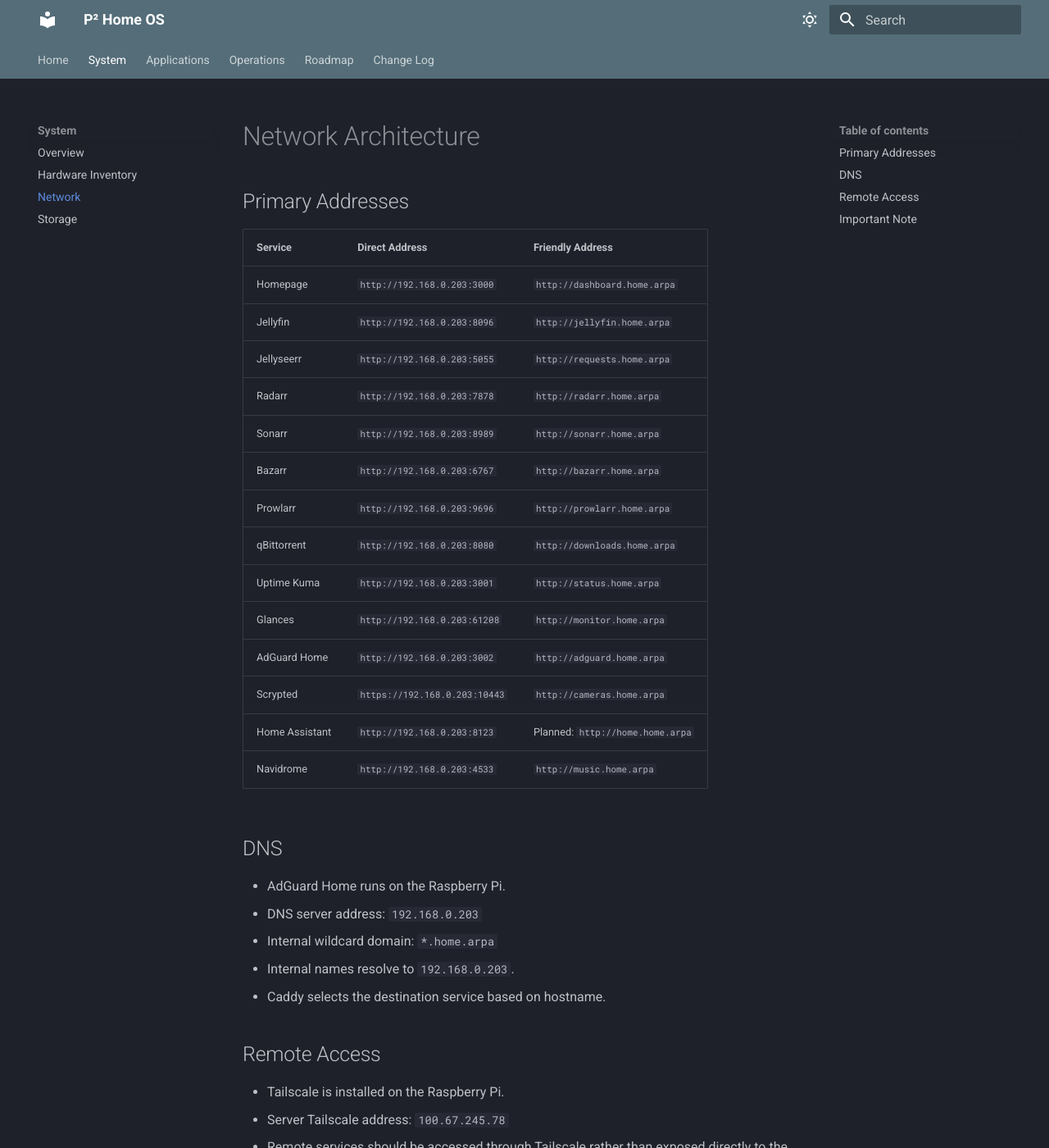
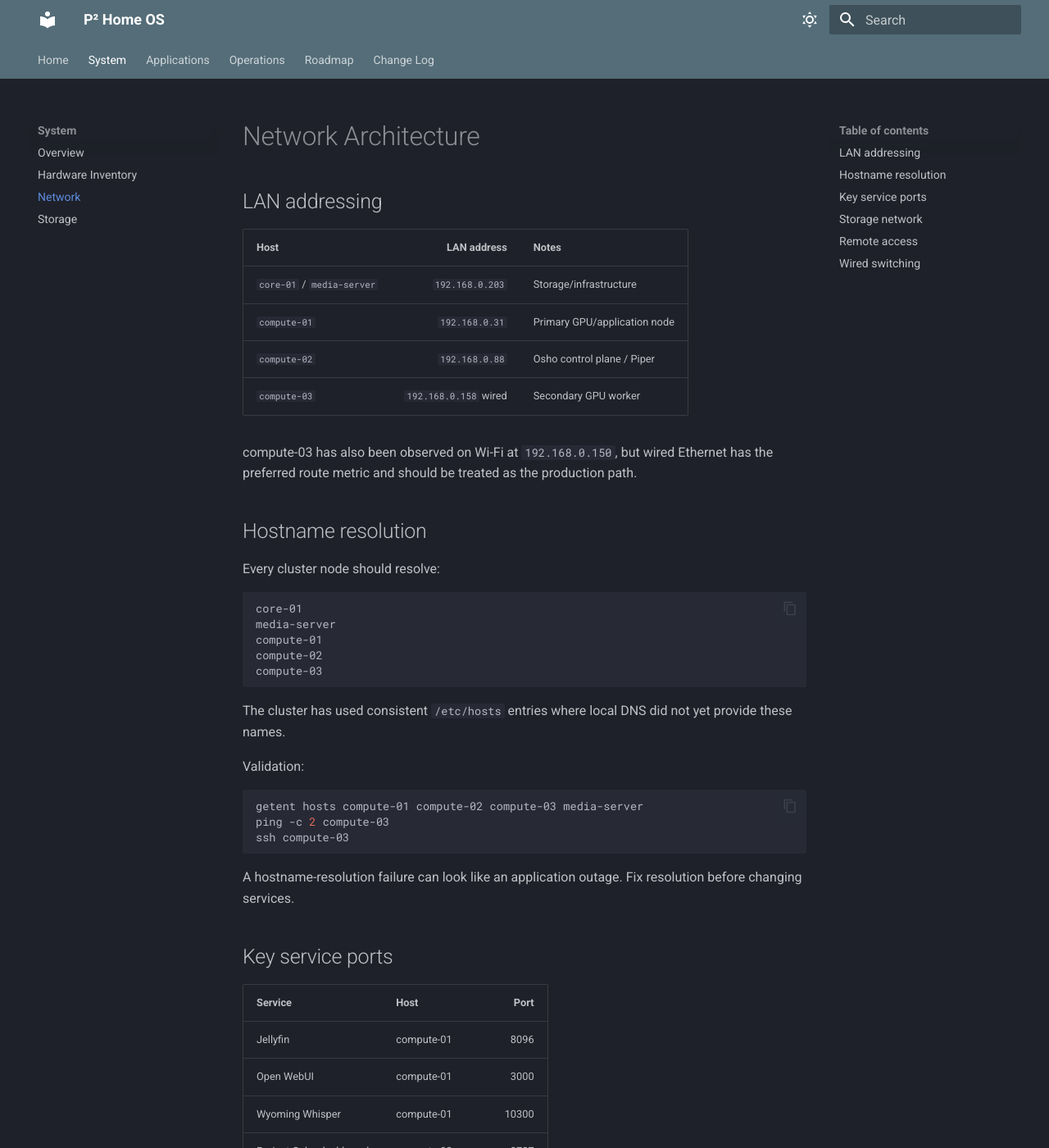
Before and after one commit to prabhat324/p2-home-os, an MkDocs documentation site: the page built from docs/03-network.md, in a window 1280 px wide and 1400 px high. Shown: the whole window at 82% size. Built offline with MkDocs 1.6.1 and Material for MkDocs 9.7.7, drawn with Linux system fonts in a browser that asks for light colours; some of the changed text lies outside the part shown.

Commit message:
docs: update network architecture

````diff
--- a/docs/03-network.md
+++ b/docs/03-network.md
@@ -1,38 +1,72 @@
 # Network Architecture
 
-## Primary Addresses
+## LAN addressing
 
-| Service | Direct Address | Friendly Address |
-|---|---|---|
-| Homepage | `http://192.168.0.203:3000` | `http://dashboard.home.arpa` |
-| Jellyfin | `http://192.168.0.203:8096` | `http://jellyfin.home.arpa` |
-| Jellyseerr | `http://192.168.0.203:5055` | `http://requests.home.arpa` |
-| Radarr | `http://192.168.0.203:7878` | `http://radarr.home.arpa` |
-| Sonarr | `http://192.168.0.203:8989` | `http://sonarr.home.arpa` |
-| Bazarr | `http://192.168.0.203:6767` | `http://bazarr.home.arpa` |
-| Prowlarr | `http://192.168.0.203:9696` | `http://prowlarr.home.arpa` |
-| qBittorrent | `http://192.168.0.203:8080` | `http://downloads.home.arpa` |
-| Uptime Kuma | `http://192.168.0.203:3001` | `http://status.home.arpa` |
-| Glances | `http://192.168.0.203:61208` | `http://monitor.home.arpa` |
-| AdGuard Home | `http://192.168.0.203:3002` | `http://adguard.home.arpa` |
-| Scrypted | `https://192.168.0.203:10443` | `http://cameras.home.arpa` |
-| Home Assistant | `http://192.168.0.203:8123` | Planned: `http://home.home.arpa` |
-| Navidrome | `http://192.168.0.203:4533` | `http://music.home.arpa` |
+| Host | LAN address | Notes |
+|---|---:|---|
+| `core-01` / `media-server` | `192.168.0.203` | Storage/infrastructure |
+| `compute-01` | `192.168.0.31` | Primary GPU/application node |
+| `compute-02` | `192.168.0.88` | Osho control plane / Piper |
+| `compute-03` | `192.168.0.158` wired | Secondary GPU worker |
 
-## DNS
+compute-03 has also been observed on Wi-Fi at `192.168.0.150`, but wired Ethernet has the preferred route metric and should be treated as the production path.
 
-- AdGuard Home runs on the Raspberry Pi.
-- DNS server address: `192.168.0.203`
-- Internal wildcard domain: `*.home.arpa`
-- Internal names resolve to `192.168.0.203`.
-- Caddy selects the destination service based on hostname.
+## Hostname resolution
 
-## Remote Access
+Every cluster node should resolve:
 
-- Tailscale is installed on the Raspberry Pi.
-- Server Tailscale address: `100.67.245.78`
-- Remote services should be accessed through Tailscale rather than exposed directly to the public internet.
+```text
+core-01
+media-server
+compute-01
+compute-02
+compute-03
+```
 
-## Important Note
+The cluster has used consistent `/etc/hosts` entries where local DNS did not yet provide these names.
 
-Devices must use AdGuard Home as their DNS server to resolve `*.home.arpa` names.
+Validation:
+
+```bash
+getent hosts compute-01 compute-02 compute-03 media-server
+ping -c 2 compute-03
+ssh compute-03
+```
+
+A hostname-resolution failure can look like an application outage. Fix resolution before changing services.
+
+## Key service ports
+
+| Service | Host | Port |
+|---|---|---:|
+| Jellyfin | compute-01 | 8096 |
+| Open WebUI | compute-01 | 3000 |
+| Wyoming Whisper | compute-01 | 10300 |
+| Project Osho dashboard | compute-02 | 8787 |
+| Wyoming Piper | compute-02 | 10200 |
+| Project Osho worker API | compute-03 | 8800 |
+
+## Storage network
+
+The 8 TB media drive is physically hosted by core-01 and exported to compute-01 via NFSv4.2:
+
+```text
+192.168.0.203:/mnt/media -> /mnt/media
+```
+
+The compute-01 mount is read-only.
+
+## Remote access
+
+Tailscale is the preferred remote-access mechanism.
+
+Confirmed addresses include:
+
+- core-01: `100.67.245.78`
+- compute-01: `100.65.64.4`
+
+Avoid direct public port forwarding for internal dashboards and storage services.
+
+## Wired switching
+
+A Cisco SG350-10MP is used in the wired network path. Consistent DNS/hosts configuration matters more than hard-coding DHCP addresses into application configs.
````
